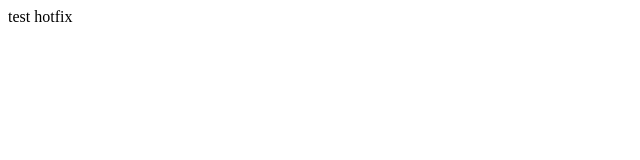
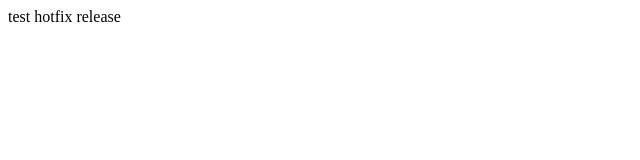
Before and after one commit to draganappopovic/test-3, a plain HTML site: page index.html in a window 1280 px wide. Shown: the full height of the page, 0-640 px from the left. Drawn offline with Linux system fonts and the light colour scheme.

Commit message:
Bump release number

```diff
--- a/index.html
+++ b/index.html
@@ -6,6 +6,6 @@
     <title>Document</title>
   </head>
   <body>
-    test hotfix
+    test hotfix release
   </body>
 </html>
```
